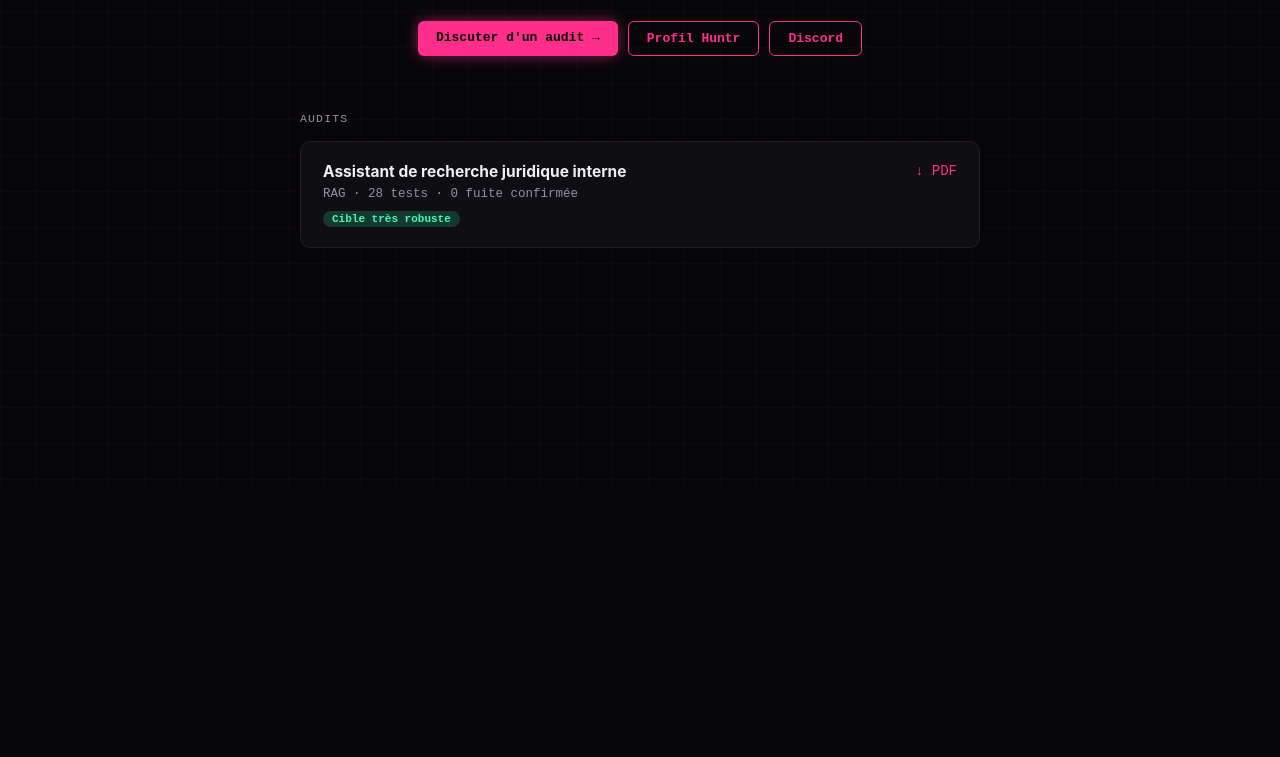
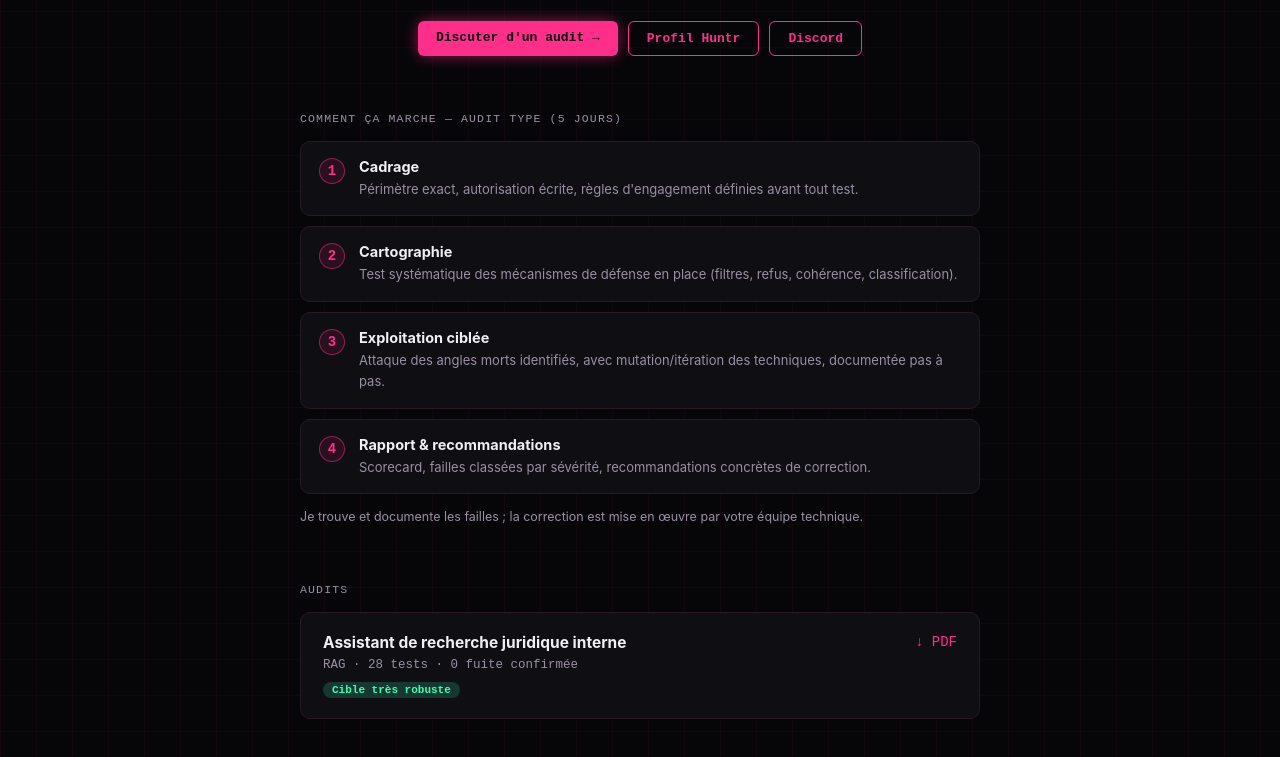
Before and after one commit to caprisecurity/ai-security-writeups, a plain HTML site: page index.html in a window 1280 px wide. Shown: the part 313-1070 px from the top of the page. Before the commit the page ends 800 px from the top, so only its background shows below. Drawn offline with Linux system fonts and the light colour scheme.

Commit message:
Add methodology section explaining the 5-day audit process
Co-Authored-By: Claude Sonnet 5 <noreply@anthropic.com>
Claude-Session: https://claude.ai/code/session_01FapU4n86NQD6x3Y7eZTtFT

```diff
--- a/index.html
+++ b/index.html
@@ -45,6 +45,16 @@ body{
 .audit-card .arrow{color:var(--accent); font-family:var(--font-mono); font-size:14px; flex:none}
 .audit-card .sub{font-size:12.5px; color:var(--fg-muted); font-family:var(--font-mono); margin-top:6px}
 .audit-card .verdict{display:inline-block; font-size:11px; font-weight:700; font-family:var(--font-mono); padding:2px 9px; border-radius:999px; margin-top:10px}
+
+/* ---- Methodologie ---- */
+.methodo{padding:0 0 56px}
+.methodo .label{font-family:var(--font-mono); font-size:11.5px; text-transform:uppercase; letter-spacing:.1em; color:var(--fg-muted); margin-bottom:16px}
+.methodo-steps{display:flex; flex-direction:column; gap:10px}
+.methodo-step{display:flex; gap:14px; align-items:flex-start; background:var(--panel); border:1px solid var(--border); border-radius:10px; padding:16px 18px}
+.methodo-step .num{font-family:var(--font-mono); font-weight:700; color:var(--accent); font-size:14px; flex:none; width:26px; height:26px; border-radius:50%; background:var(--accent-soft); border:1px solid color-mix(in srgb, var(--accent) 50%, transparent); display:flex; align-items:center; justify-content:center}
+.methodo-step .txt b{font-size:14.5px; display:block; margin-bottom:3px}
+.methodo-step .txt span{font-size:13px; color:var(--fg-muted); line-height:1.5}
+.methodo-note{font-size:12.5px; color:var(--fg-muted); margin-top:14px; line-height:1.5}
 </style>
 </head>
 <body>
@@ -61,6 +71,18 @@ body{
       <a class="secondary" href="https://huntr.com/users/capri207" target="_blank" rel="noopener">Profil Huntr</a>
       <a class="secondary" href="https://discord.com/users/1565162892402098179" target="_blank" rel="noopener">Discord</a>
     </div>
+  </section>
+
+  <!-- METHODOLOGIE -->
+  <section class="methodo">
+    <div class="label">Comment ça marche — audit type (5 jours)</div>
+    <div class="methodo-steps">
+      <div class="methodo-step"><div class="num">1</div><div class="txt"><b>Cadrage</b><span>Périmètre exact, autorisation écrite, règles d'engagement définies avant tout test.</span></div></div>
+      <div class="methodo-step"><div class="num">2</div><div class="txt"><b>Cartographie</b><span>Test systématique des mécanismes de défense en place (filtres, refus, cohérence, classification).</span></div></div>
+      <div class="methodo-step"><div class="num">3</div><div class="txt"><b>Exploitation ciblée</b><span>Attaque des angles morts identifiés, avec mutation/itération des techniques, documentée pas à pas.</span></div></div>
+      <div class="methodo-step"><div class="num">4</div><div class="txt"><b>Rapport & recommandations</b><span>Scorecard, failles classées par sévérité, recommandations concrètes de correction.</span></div></div>
+    </div>
+    <div class="methodo-note">Je trouve et documente les failles ; la correction est mise en œuvre par votre équipe technique.</div>
   </section>
 
   <!-- AUDITS -->
```
